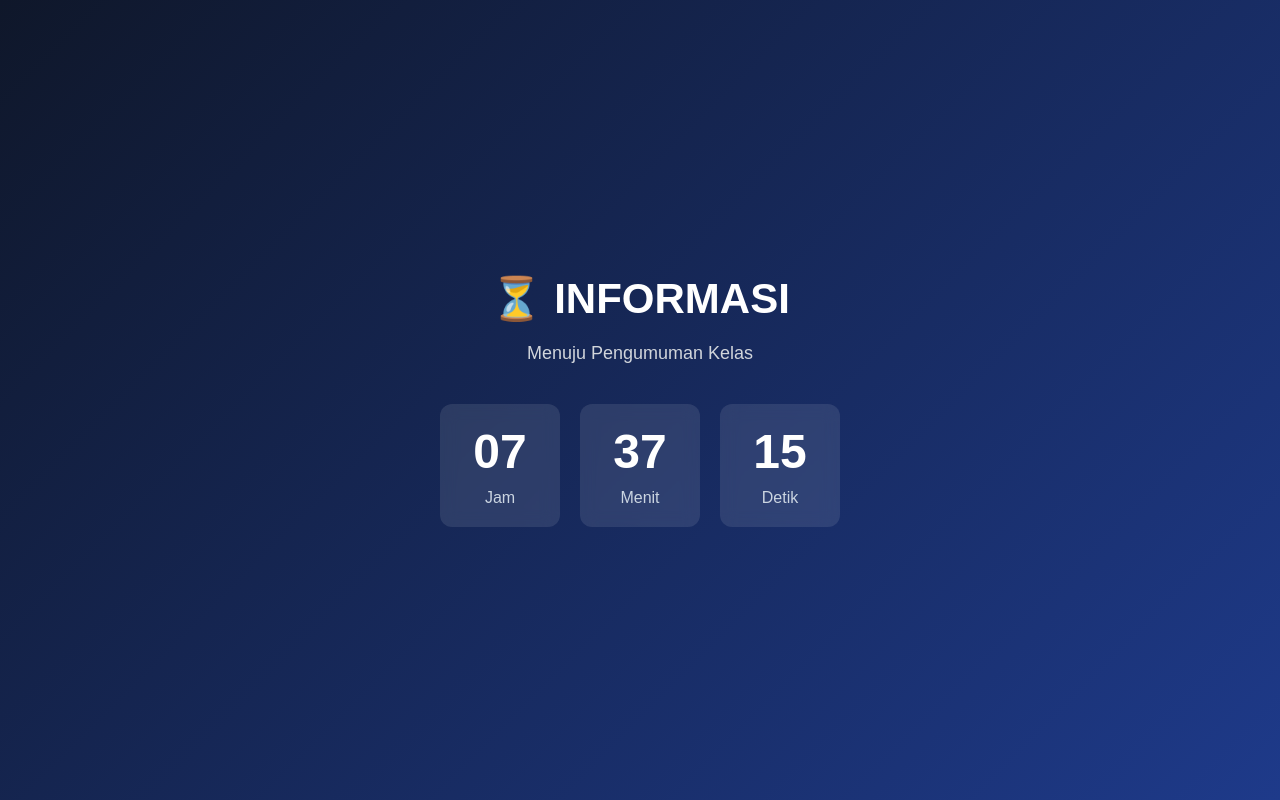
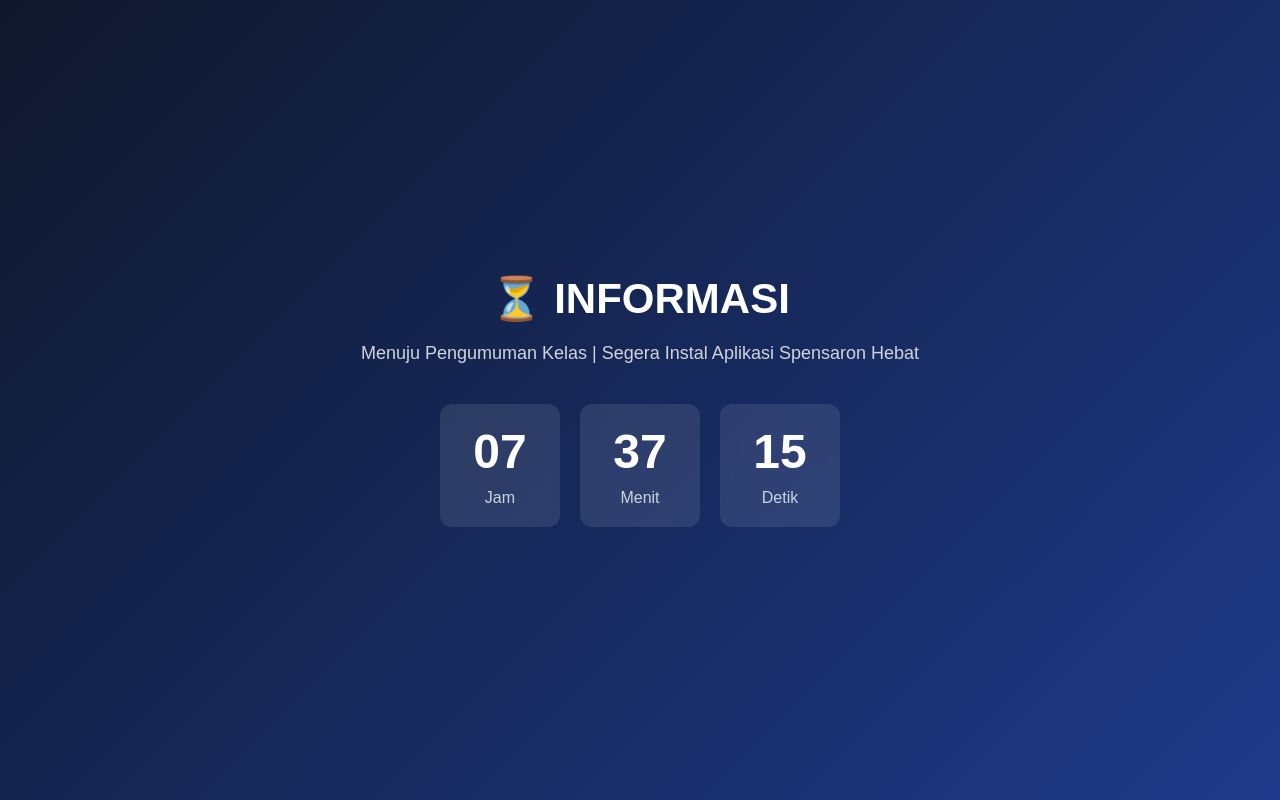
Before and after one commit to smpnegeri1srono/timer, a plain HTML site: page index.html in a window 1280 px wide. Drawn offline with Linux system fonts and the light colour scheme.

Commit message:
Update index.html

```diff
--- a/index.html
+++ b/index.html
@@ -82,7 +82,7 @@
     <div class="container">
       <h1>⏳ INFORMASI</h1>
 
-      <div class="subtitle">Menuju Pengumuman Kelas</strong></div>
+      <div class="subtitle">Menuju Pengumuman Kelas | Segera Instal Aplikasi Spensaron Hebat</strong></div>
 
       <div class="timer">
         <div class="box">
```
